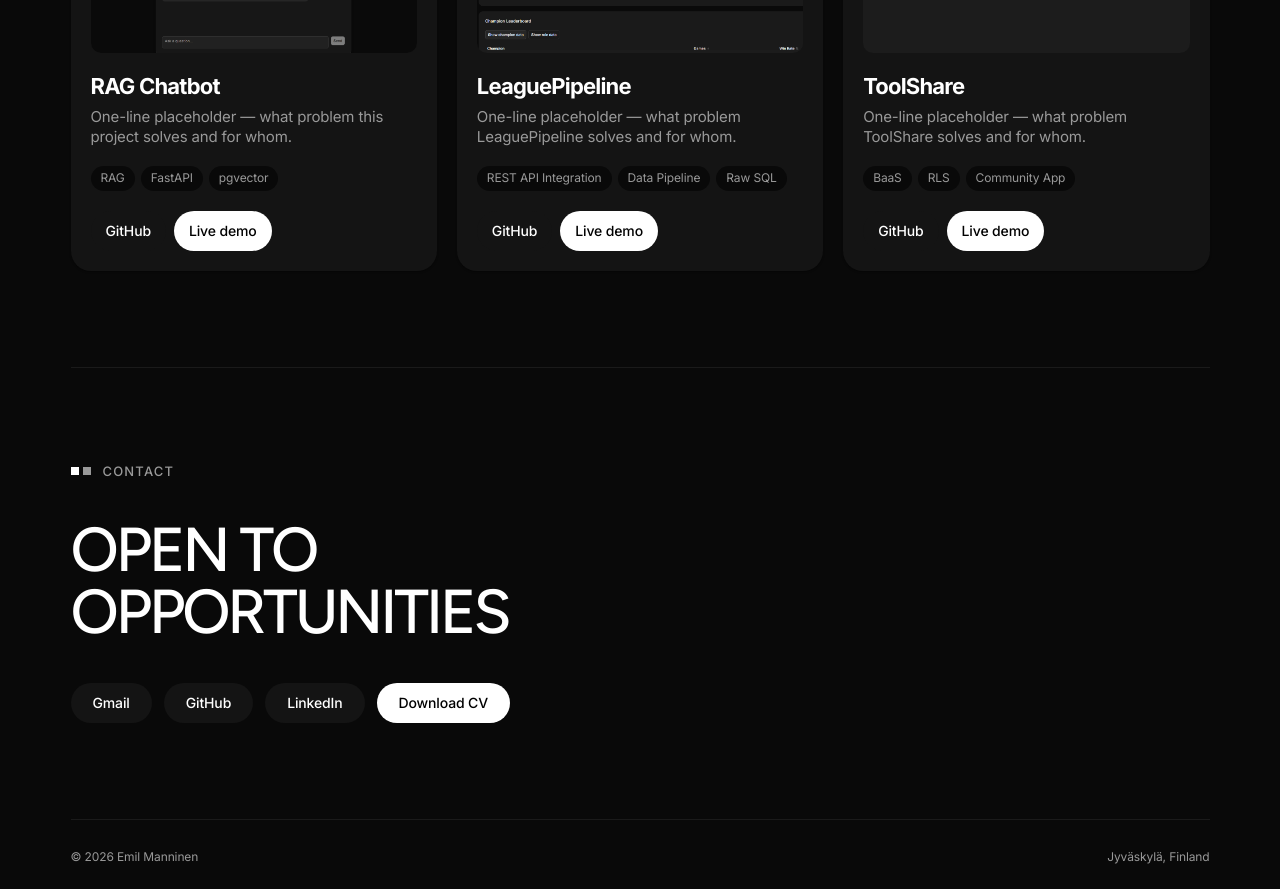
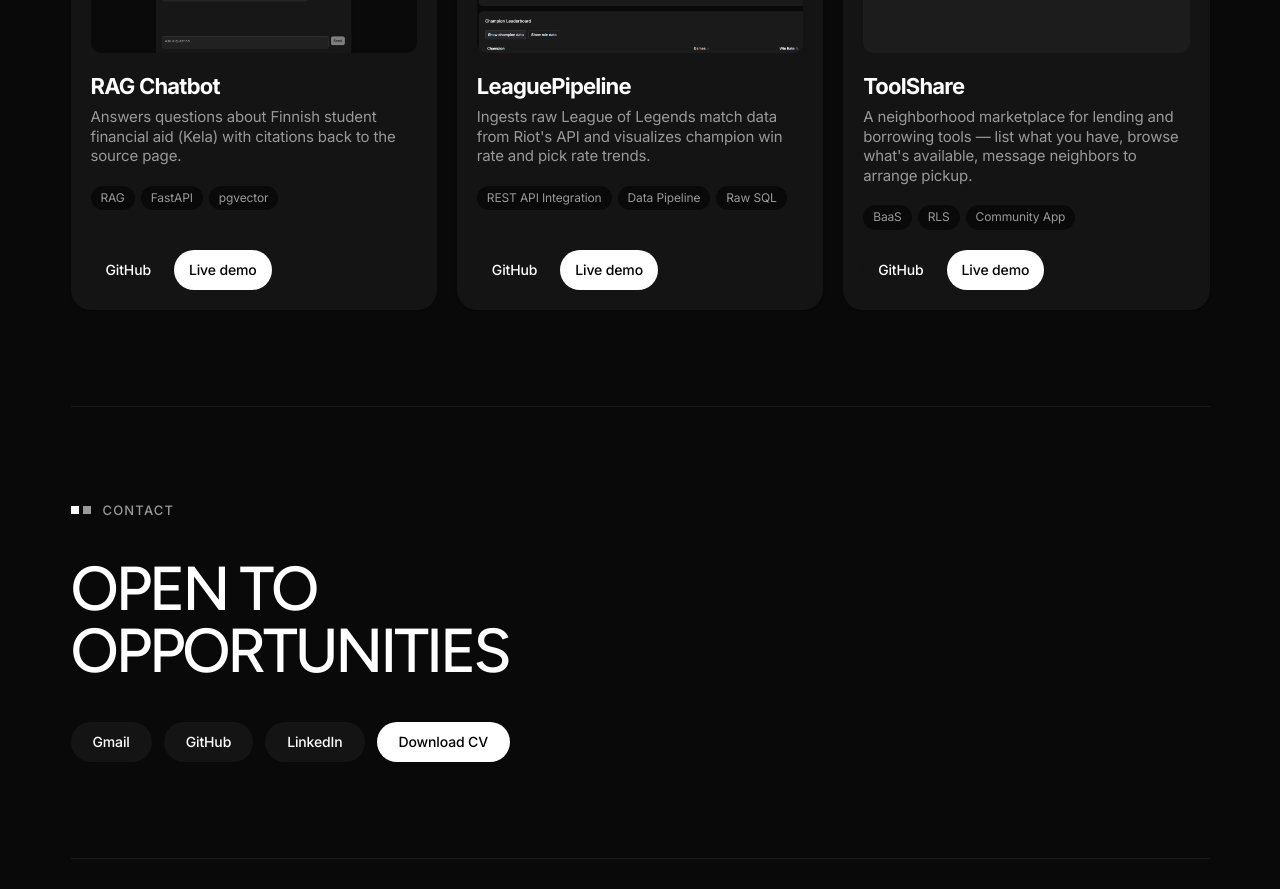
Before and after one commit to emilmanninen/Portfoliowebsite, a Next.js app: page / in a window 1280 px wide. Shown: the part 1644-2533 px from the top of the page. Built offline with nearby package versions, Linux system fonts and the light colour scheme.

Commit message:
feat: added project short descriptions

```diff
--- a/src/data/projects.ts
+++ b/src/data/projects.ts
@@ -1,5 +1,5 @@
-// Names, GitHub links, and tags are real. The one-liner blurbs are still placeholders, and
-// ToolShare still needs a screenshot.
+// Names, GitHub links, tags, and blurbs are all real now. Live demo links are still "#"
+// placeholders (only there to test the button layout), and ToolShare still needs a screenshot.
 export type Project = {
   name: string;
   blurb: string;
@@ -13,7 +13,8 @@ export type Project = {
 export const projects: Project[] = [
   {
     name: "RAG Chatbot",
-    blurb: "One-line placeholder — what problem this project solves and for whom.",
+    blurb:
+      "Answers questions about Finnish student financial aid (Kela) with citations back to the source page.",
     tags: ["RAG", "FastAPI", "pgvector"],
     githubHref: "https://github.com/emilmanninen/qaragbot",
     image: "/projects/1280800ragbpt.png",
@@ -21,7 +22,8 @@ export const projects: Project[] = [
   },
   {
     name: "LeaguePipeline",
-    blurb: "One-line placeholder — what problem LeaguePipeline solves and for whom.",
+    blurb:
+      "Ingests raw League of Legends match data from Riot's API and visualizes champion win rate and pick rate trends.",
     tags: ["REST API Integration", "Data Pipeline", "Raw SQL"],
     githubHref: "https://github.com/emilmanninen/leaguefrontend",
     image: "/projects/loldash1280800.png",
@@ -29,7 +31,8 @@ export const projects: Project[] = [
   },
   {
     name: "ToolShare",
-    blurb: "One-line placeholder — what problem ToolShare solves and for whom.",
+    blurb:
+      "A neighborhood marketplace for lending and borrowing tools — list what you have, browse what's available, message neighbors to arrange pickup.",
     tags: ["BaaS", "RLS", "Community App"],
     githubHref: "https://github.com/emilmanninen/neighborhoodapp",
     liveHref: "#", // placeholder — just testing the Live demo button layout
```
